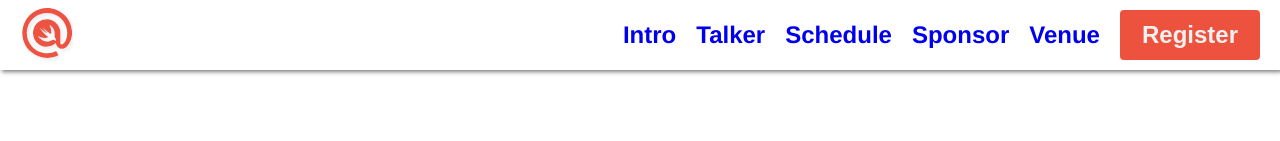
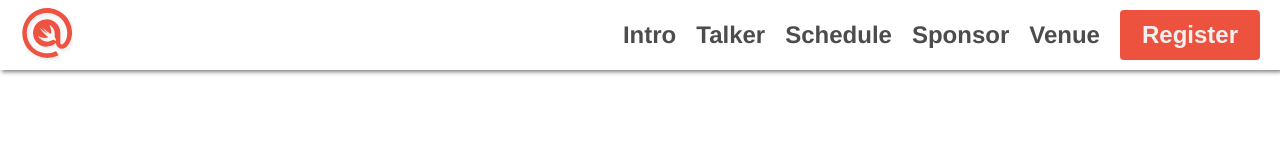
Before and after one commit to atConf/atswift2018, a Vue app: page / in a window 1280 px wide. Shown: the top 141 px of the page. Built offline with nearby package versions, Linux system fonts and the light colour scheme.

Commit message:
fix 未点击链接颜色

```diff
--- a/src/components/NavgationBar.vue
+++ b/src/components/NavgationBar.vue
@@ -64,6 +64,7 @@ export default {
 
     .menu {
       padding: 0 10px;
+      color: #4C4C4C;
 
       @media (max-width: 800px) {
         & {
```
Also changed, not shown: 20 other files (tests, documents, lock files or other folders).
